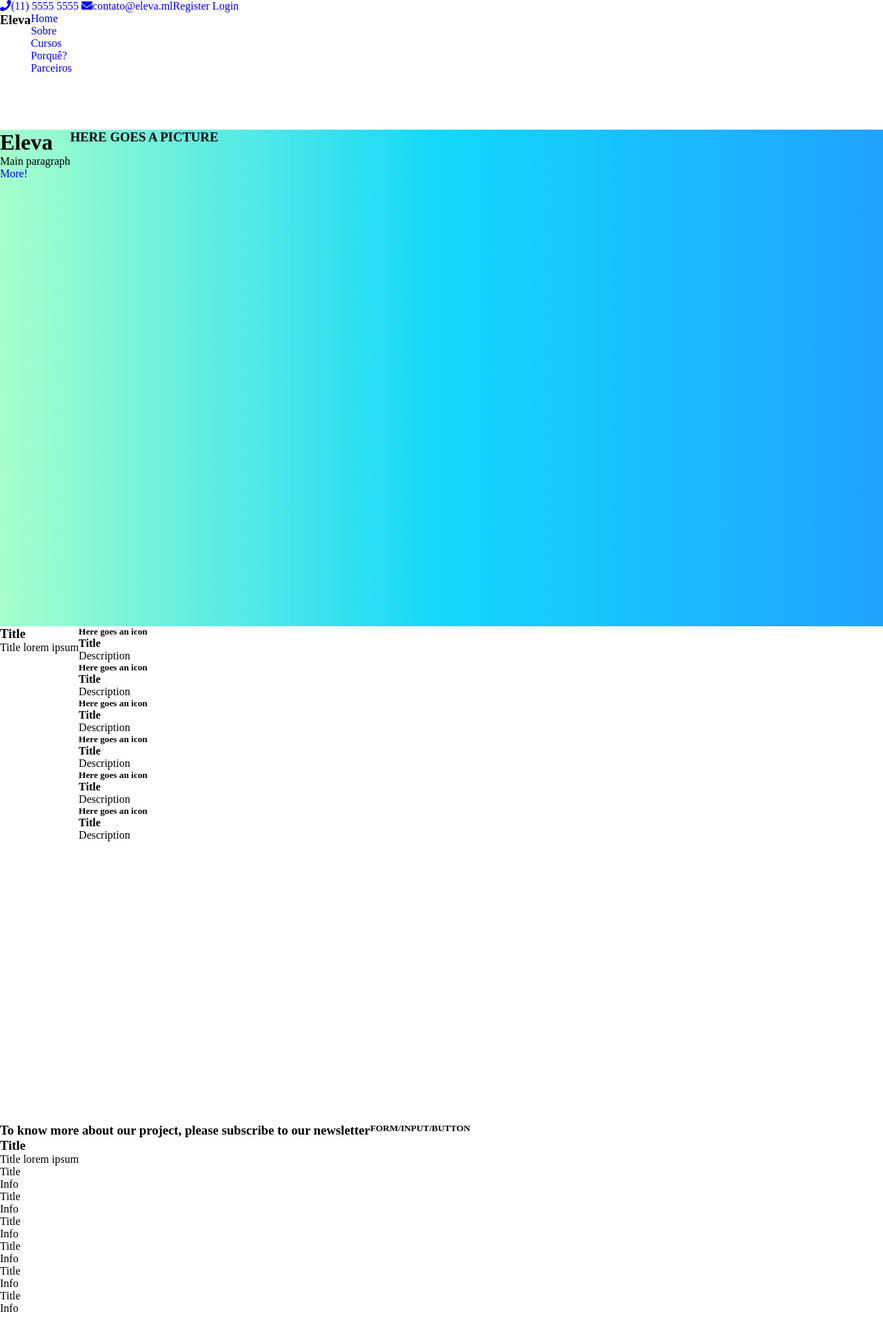
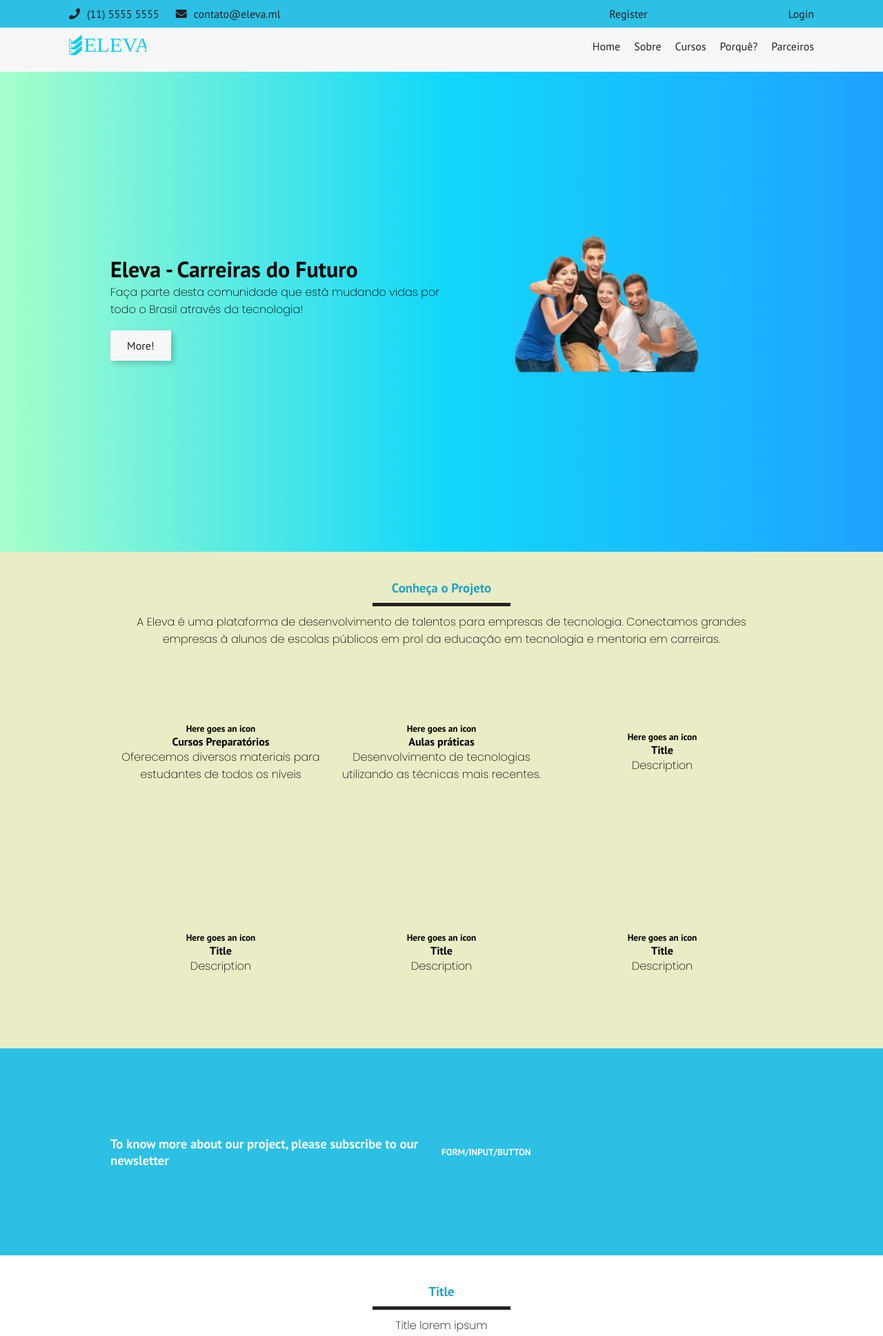
Before and after one commit to RSXP-Hackathon/landingpage, a plain HTML site: page index.html in a window 1280 px wide. Shown: the top 1937 px of the page at 69% size. Drawn offline with Linux system fonts and the light colour scheme.

Commit message:
corre galera

```diff
--- a/css/style.css
+++ b/css/style.css
@@ -1,3 +1,13 @@
+/* COLOR HELPER
+
+Dark Blue: #20A3C3
+Blue:  #2BC0E4
+Lime: #EAECC6
+White: #f7f7f7
+Black: #272121
+
+*/
+
 /* General Styles, Reset */
 
 * {
@@ -5,8 +15,21 @@
   padding: 0;
   text-decoration: none;
   list-style: none;
+  box-sizing: border-box;
 }
 
+a {
+  color: #272121;
+  cursor: pointer;
+}
+
+i {
+  margin-right: 10px;
+}
+
+img {
+  max-width: 100%;
+}
 /* Helpers */
 
 .background {
@@ -33,9 +56,50 @@
   display: flex;
   max-width: 960px;
   width: 100%;
+  height: 100%;
+  margin: 0 auto;
+}
+
+.section-title {
+  padding: 40px 20px 0;
+  text-align: center;
+}
+
+.section-title h3 {
+  color: #20a3c3;
+}
+
+.section-title h3::after {
+  display: table;
+  content: '';
+  width: 200px;
+  height: 5px;
+  background: #272121;
+  margin: 10px auto;
+}
+
+.button {
+  padding: 12px 24px;
+  background: #f7f7f7;
+  box-shadow: 4px 4px 8px rgba(0, 0, 0, 0.2);
 }
 
 /* Typography */
+
+h1,
+h2,
+h3,
+h4,
+h5,
+h6,
+a {
+  font-family: 'Pt Sans', serif;
+}
+
+p {
+  font-family: 'Poppins', sans-serif;
+  font-weight: 200;
+}
 
 /* Styles */
 
@@ -44,20 +108,210 @@
   width: 100%;
   top: 0;
   left: 0;
+  position: fixed;
 }
 
 .navbar {
   display: flex;
   flex-direction: column;
+  background: #f7f7f7;
 }
 
 .top-navbar,
 .bottom-navbar {
   display: flex;
+  justify-content: space-between;
+  align-items: center;
+}
+
+.top-navbar {
+  padding: 10px 0;
+  background: #2bc0e4;
+}
+
+.navbar-contact {
+  max-width: 960px;
+  margin: 0 100px;
+}
+
+.navbar-contact > * {
+  margin-right: 20px;
+}
+
+.navbar-login > * {
+  margin-left: 20px;
+  margin: 0 100px;
+}
+
+.bottom-navbar {
+  padding: 10px 0 20px 0;
+  margin: 0 100px;
+}
+
+.bottom-navbar img {
+  max-height: 30px;
+}
+.navbar-links {
+  display: flex;
+}
+
+.navbar-links a {
+  margin-left: 20px;
 }
 
 /* Main */
 
-#main {
+.main {
+  justify-content: flex-start;
+  align-items: center;
   margin-top: 80px;
 }
+
+.main > * {
+  flex-grow: 1;
+  width: 100%;
+}
+
+.main-text p {
+  margin-bottom: 30px;
+}
+
+/* About */
+
+#about {
+  background: #eaecc6;
+}
+
+.about {
+  flex-direction: column;
+  text-align: center;
+}
+
+.about-infos-top,
+.about-infos-bottom {
+  flex-grow: 1;
+  width: 100%;
+  display: flex;
+  align-items: center;
+}
+
+.about-info {
+  flex-grow: 1;
+  width: 400px;
+}
+
+/* Newsletter */
+
+#newsletter {
+  background: #2bc0e4;
+  height: 300px;
+}
+
+.newsletter {
+  justify-content: center;
+  align-items: center;
+  color: #f7f7f7;
+}
+
+.newsletter h3 {
+  width: 100%;
+  flex-grow: 5;
+}
+
+.newsletter h5 {
+  width: 100%;
+
+  flex-grow: 1;
+}
+
+/* Courses */
+
+.courses {
+  text-align: center;
+  flex-direction: column;
+}
+
+.courses-tabs {
+  display: flex;
+  flex-direction: row;
+  flex-wrap: wrap;
+  padding: 30px 0;
+}
+
+.course {
+  flex-grow: 1;
+  height: 200px;
+  width: 250px;
+  background: #20a3c3;
+  margin: 10px;
+  display: flex;
+  flex-direction: column;
+  justify-content: flex-end;
+  align-items: flex-end;
+  padding-right: 40px;
+  padding-bottom: 10px;
+}
+
+.tab-title,
+.tab-info {
+}
+
+/* Be part */
+
+.bepart {
+  flex-direction: column;
+}
+
+.bepart-description {
+  display: flex;
+  padding: 40px 0;
+}
+
+.bepart-list-buttons,
+.bepart-image {
+  flex-grow: 1;
+  padding: 0 40px;
+}
+
+/* Numbers */
+
+#numbers {
+  height: 300px;
+}
+
+.numbers {
+  align-items: center;
+  justify-content: center;
+}
+
+.number {
+  flex-grow: 1;
+  width: 100%;
+  text-align: center;
+}
+
+/* Partners */
+
+.partners-logos {
+  display: flex;
+  flex-wrap: wrap;
+  justify-content: center;
+  align-items: center;
+}
+
+.partner {
+  flex-grow: 1;
+  min-width: 250px;
+  padding: 20px;
+  margin-top: 30px;
+}
+
+/* Footer */
+
+.footer {
+  flex-direction: column;
+}
+
+.footer-top {
+  display: flex;
+}
--- a/index.html
+++ b/index.html
@@ -5,6 +5,12 @@
     <meta name="viewport" content="width=device-width, initial-scale=1.0" />
     <meta http-equiv="X-UA-Compatible" content="ie=edge" />
     <title>Eleva - Frase de Impacto</title>
+
+    <link
+      href="https://fonts.googleapis.com/css?family=PT+Sans:400,700|Poppins:200,200i,400,500&display=swap"
+      rel="stylesheet"
+    />
+
     <link
       rel="stylesheet"
       href="https://cdnjs.cloudflare.com/ajax/libs/font-awesome/5.11.2/css/all.min.css"
@@ -13,7 +19,7 @@
   </head>
   <body>
     <nav class="navbar-wrapper">
-      <div class="container navbar">
+      <div class=" navbar">
         <div class="top-navbar">
           <div class="navbar-contact">
             <a target="_blank" href="#"
@@ -30,7 +36,7 @@
         </div>
         <div class="bottom-navbar">
           <div class="navbar-logo">
-            <h3>Eleva</h3>
+            <img src="/img/eleva-logo.svg" />
           </div>
           <ul class="navbar-links">
             <li><a href="#" target="_blank">Home</a></li>
@@ -43,31 +49,53 @@
       </div>
     </nav>
     <main id="main" class="background fullscreen">
-      <div class="container">
+      <div class="container main">
         <div class="main-text">
-          <h1>Eleva</h1>
-          <p>Main paragraph</p>
-          <a href="#" target="_blank">More!</a>
+          <h1>Eleva - Carreiras do Futuro</h1>
+          <p>
+            Faça parte desta comunidade que está mudando vidas por todo o Brasil
+            através da tecnologia!
+          </p>
+          <a href="#" target="_blank" class="button">More!</a>
         </div>
         <div class="main-img">
-          <h3>HERE GOES A PICTURE</h3>
+          <img src="/img/Image 1.png" alt="" />
         </div>
       </div>
     </main>
     <section id="about" class="fullscreen">
-      <div class="container">
+      <div class="container about">
         <div class="section-title">
-          <h3>Title</h3>
-          <p>Title lorem ipsum</p>
+          <h3>Conheça o Projeto</h3>
+          <p>
+            A Eleva é uma plataforma de desenvolvimento de talentos para
+            empresas de tecnologia. Conectamos grandes empresas à alunos de
+            escolas públicos em prol da educação em tecnologia e mentoria em
+            carreiras.
+          </p>
         </div>
-        <div class="about-infos">
+        <div class="about-infos-top">
           <div class="about-info">
             <div class="about-icon">
               <h5>Here goes an icon</h5>
             </div>
             <div class="about-content">
-              <h4>Title</h4>
-              <p>Description</p>
+              <h4>Cursos Preparatórios</h4>
+              <p>
+                Oferecemos diversos materiais para estudantes de todos os níveis
+              </p>
+            </div>
+          </div>
+          <div class="about-info">
+            <div class="about-icon">
+              <h5>Here goes an icon</h5>
+            </div>
+            <div class="about-content">
+              <h4>Aulas práticas</h4>
+              <p>
+                Desenvolvimento de tecnologias utilizando as técnicas mais
+                recentes.
+              </p>
             </div>
           </div>
           <div class="about-info">
@@ -79,15 +107,8 @@
               <p>Description</p>
             </div>
           </div>
-          <div class="about-info">
-            <div class="about-icon">
-              <h5>Here goes an icon</h5>
         </div>
-            <div class="about-content">
-              <h4>Title</h4>
-              <p>Description</p>
-            </div>
-          </div>
+        <div class="about-infos-bottom">
           <div class="about-info">
             <div class="about-icon">
               <h5>Here goes an icon</h5>
@@ -119,7 +140,7 @@
       </div>
     </section>
     <section id="newsletter">
-      <div class="container">
+      <div class="container newsletter">
         <h3>
           To know more about our project, please subscribe to our newsletter
         </h3>
@@ -127,49 +148,52 @@
       </div>
     </section>
     <section id="courses" class="fullscreen">
+      <div class="container courses">
         <div class="section-title">
           <h3>Title</h3>
           <p>Title lorem ipsum</p>
         </div>
         <div class="courses-tabs">
-        <div class="courses-tab">
+          <div class="course">
             <p class="tab-title">Title</p>
             <p class="tab-info">Info</p>
           </div>
-        <div class="courses-tab">
+          <div class="course">
             <p class="tab-title">Title</p>
             <p class="tab-info">Info</p>
           </div>
-        <div class="courses-tab">
+          <div class="course">
             <p class="tab-title">Title</p>
             <p class="tab-info">Info</p>
           </div>
-        <div class="courses-tab">
+          <div class="course">
             <p class="tab-title">Title</p>
             <p class="tab-info">Info</p>
           </div>
-        <div class="courses-tab">
+          <div class="course">
             <p class="tab-title">Title</p>
             <p class="tab-info">Info</p>
           </div>
-        <div class="courses-tab">
+          <div class="course">
             <p class="tab-title">Title</p>
             <p class="tab-info">Info</p>
           </div>
         </div>
+      </div>
     </section>
     <section id="bepart" class="fullscreen">
-      <div class="container">
+      <div class="container bepart">
         <div class="section-title">
           <h3>Section Title</h3>
-        </div>
-        <div class="bepart-description">
           <p>
             Lorem ipsum dolor sit amet consectetur adipisicing elit. Vero
             similique rem unde alias, dicta reiciendis, officia itaque nulla
             voluptatibus quaerat veniam nobis molestias nesciunt ad ipsa,
             accusamus voluptatum asperiores numquam.
           </p>
+        </div>
+        <div class="bepart-description">
+          <div class="bepart-list-buttons">
             <ul class="bepart-list">
               <li>Lorem ipsum dolor sit amet, consectetur adipiscing elit</li>
               <li>Lorem ipsum dolor sit amet, consectetur adipiscing elit</li>
@@ -181,10 +205,14 @@
               <a href="#" target="_blank">More</a>
             </div>
           </div>
+          <div class="bepart-image">
+            <h3>Here goes an image</h3>
+          </div>
+        </div>
       </div>
     </section>
-    <section id="numbers">
-      <div class="container">
+    <section id="numbers" class="background">
+      <div class="container numbers">
         <div class="number">
           <h1>2432</h1>
           <p>Description</p>
@@ -201,36 +229,36 @@
     </section>
     <section id="partners" class="fullscreen">
       <div class="container">
-        <div class="parners">
+        <div class="partners">
           <div class="section-title">
             <h3>Title</h3>
             <p>Description</p>
           </div>
           <div class="partners-logos">
             <div class="partner">
-              <h3>LOGO</h3>
+              <img src="/img/Image 4.png" alt="" />
             </div>
             <div class="partner">
-              <h3>LOGO</h3>
+              <img src="/img/Image 5.png" alt="" />
             </div>
             <div class="partner">
-              <h3>LOGO</h3>
+              <img src="/img/Image 6.png" alt="" />
             </div>
             <div class="partner">
-              <h3>LOGO</h3>
+              <img src="/img/Image 7.png" alt="" />
             </div>
             <div class="partner">
-              <h3>LOGO</h3>
+              <img src="/img/Image 8.png" alt="" />
             </div>
             <div class="partner">
-              <h3>LOGO</h3>
+              <img src="/img/Image 9.png" alt="" />
             </div>
           </div>
         </div>
       </div>
     </section>
     <footer>
-      <div class="container">
+      <div class="container footer">
         <div class="footer-top">
           <div class="footer-content">
             <h3>Title</h3>
```
Also changed, not shown: img/Image 1.png (added), img/Image 2.png (added), img/Image 3.png (added), img/Image 4.png (added), img/Image 5.png (added), img/Image 6.png (added), img/Image 7.png (added), img/Image 8.png (added), img/Image 9.png (added), img/eleva-logo.svg (added). Lines whose indentation alone changed are shown as unchanged.
